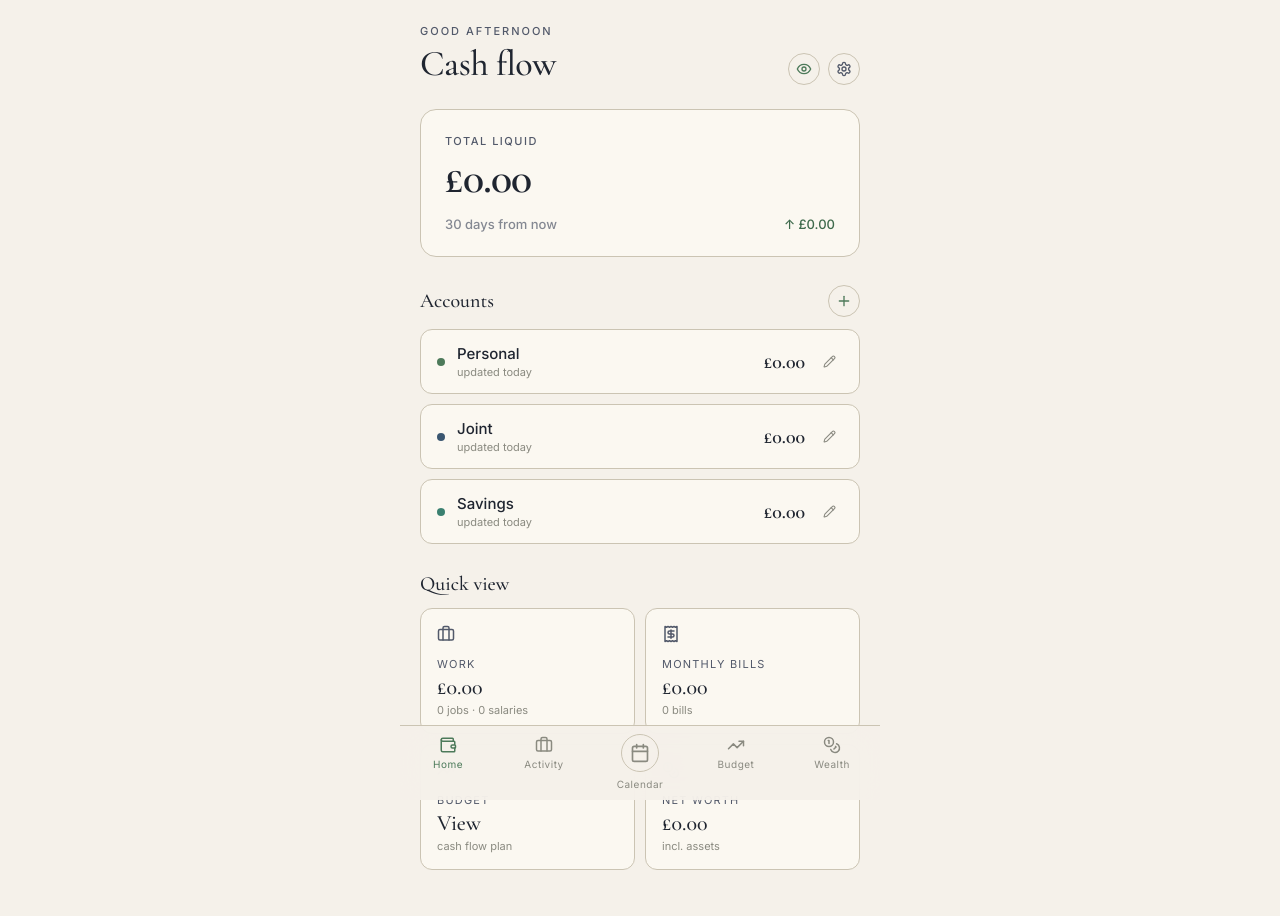
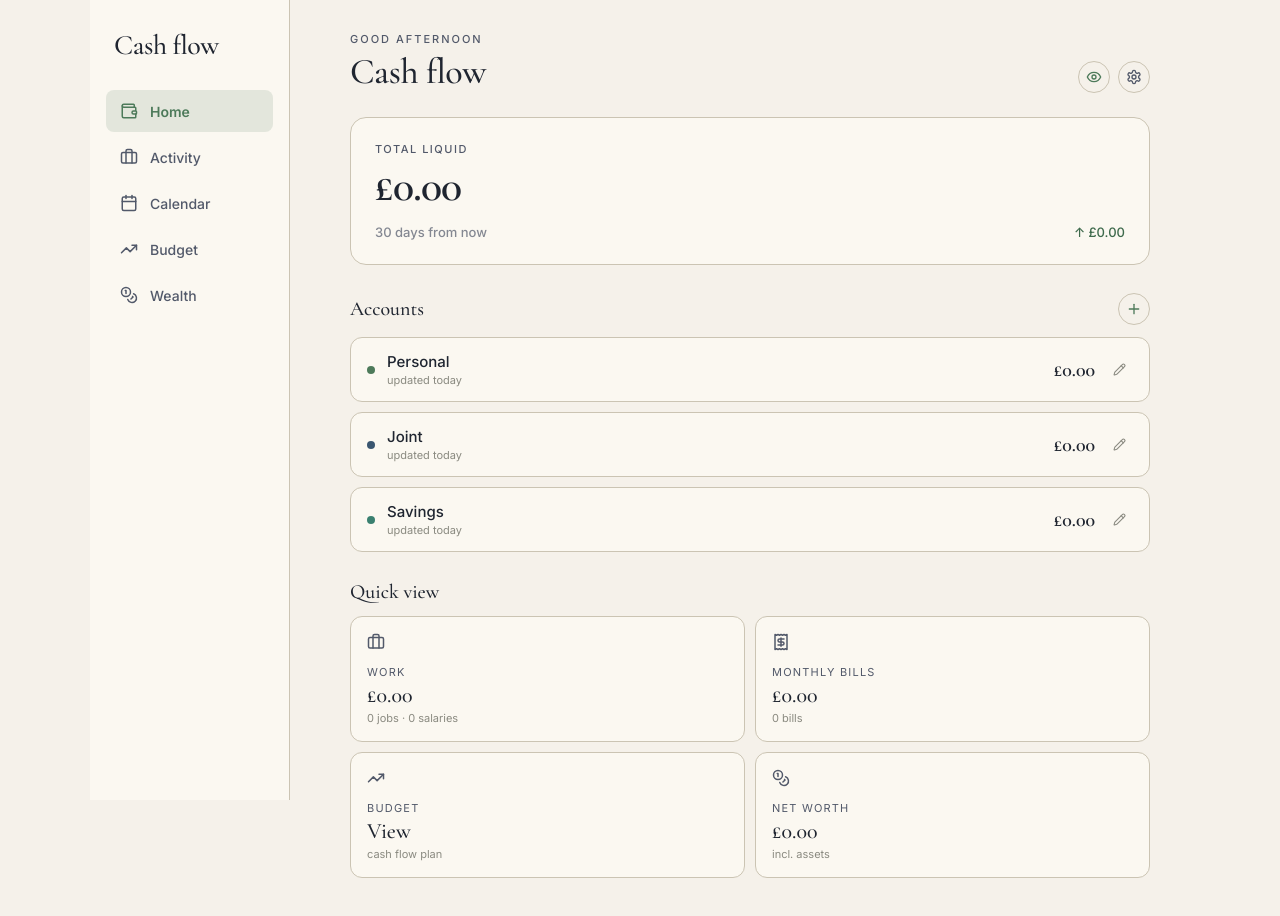
Before and after one commit to theisraelboyd-ai/cashflow, a React (Vite) app: page / in a window 1280 px wide. Shown: the top 916 px of the page. Built offline with nearby package versions, Linux system fonts and the light colour scheme.

Commit message:
v0.5 — transfer consolidation, desktop layout

```diff
--- a/src/components/CalendarPage.jsx
+++ b/src/components/CalendarPage.jsx
@@ -151,7 +151,7 @@ export function CalendarPage({ data, setModal }) {
         <LegendKey color={t.secondary} label="working" tint />
         <LegendKey color={t.income} label="income" />
         <LegendKey color={t.expense} label="bill" />
-        <LegendKey color={t.textDim} label="transfer" />
+        <LegendKey color={t.secondary} label="transfer" />
       </div>
 
       {selectedDay && (
@@ -171,10 +171,11 @@ export function CalendarPage({ data, setModal }) {
 function DayCell({ day, inMonth, isToday, isSelected, isWorking, events, onClick }) {
   const { t, privacy } = useTheme();
 
-  // Sort events: income first, then bills, then transfers
+  // Consolidate transfer pairs first, then sort
   const sortedEvents = useMemo(() => {
-    const order = { 'salary': 0, 'job': 0, 'extincome': 0, 'transfer-in': 1, 'bill': 2, 'transfer-out': 3 };
-    return [...events].sort((a, b) => (order[a.type] ?? 9) - (order[b.type] ?? 9));
+    const consolidated = consolidateTransfers(events);
+    const order = { 'salary': 0, 'job': 0, 'extincome': 0, 'transfer': 1, 'bill': 2 };
+    return [...consolidated].sort((a, b) => (order[a.type] ?? 9) - (order[b.type] ?? 9));
   }, [events]);
 
   const visiblePills = sortedEvents.slice(0, 2);
@@ -255,14 +256,22 @@ function DayCell({ day, inMonth, isToday, isSelected, isWorking, events, onClick
 }
 
 function EventPill({ ev, privacy, t }) {
-  const isIncome = ev.amount > 0 && ev.type !== 'transfer-in';
-  const isTransfer = ev.type === 'transfer-in' || ev.type === 'transfer-out';
-  const color = isIncome ? t.income : isTransfer ? t.textDim : t.expense;
-  const bg = isIncome ? t.incomeBg : isTransfer ? t.bgInset : t.expenseBg;
+  const isTransfer = ev.type === 'transfer';
+  const isIncome = !isTransfer && ev.amount > 0;
+  const color = isIncome ? t.income : isTransfer ? t.secondary : t.expense;
+  const bg = isIncome ? t.incomeBg : isTransfer ? t.secondarySoft : t.expenseBg;
 
-  // Truncate label aggressively to fit
-  const label = (ev.label || '').slice(0, 10);
-  const amountShort = fmtShort(Math.abs(ev.amount)).replace('£', '£');
+  // For transfer, label is "From → To" abbreviated
+  let label, amountShort;
+  if (isTransfer) {
+    const fromInit = (ev.fromName || '?')[0];
+    const toInit = (ev.toName || '?')[0];
+    label = `${fromInit}→${toInit}`;
+    amountShort = fmtShort(ev.amount).replace('£', '£');
+  } else {
+    label = (ev.label || '').slice(0, 10);
+    amountShort = fmtShort(Math.abs(ev.amount)).replace('£', '£');
+  }
 
   return (
     <div
@@ -300,7 +309,7 @@ function EventPill({ ev, privacy, t }) {
         }}
         className={privacy ? 'private-blur' : ''}
       >
-        {isIncome ? '+' : '−'}{amountShort}
+        {isTransfer ? '' : isIncome ? '+' : '−'}{amountShort}
       </div>
     </div>
   );
@@ -320,6 +329,45 @@ function LegendKey({ color, label, tint }) {
       {label}
     </span>
   );
+}
+
+// Consolidate transfer-out / transfer-in pairs into a single transfer row.
+// Each transfer generates two events (one per leg). When the day detail shows
+// both legs in the same list, it's confusing because the labels are written
+// from each account's perspective and the signs disagree.
+function consolidateTransfers(events) {
+  const consolidated = [];
+  const seenTransfers = new Set();
+
+  events.forEach((ev) => {
+    if (ev.type === 'transfer-out' || ev.type === 'transfer-in') {
+      if (seenTransfers.has(ev.transferId)) return;
+      seenTransfers.add(ev.transferId);
+      // Find both legs
+      const out = events.find((x) => x.transferId === ev.transferId && x.type === 'transfer-out');
+      const inEv = events.find((x) => x.transferId === ev.transferId && x.type === 'transfer-in');
+      if (!out || !inEv) {
+        // Single leg only (shouldn't happen but be safe)
+        consolidated.push(ev);
+        return;
+      }
+      // Extract account names from labels (out label is "→ X", in label is "← Y")
+      const toName = (out.label || '').replace(/^→\s*/, '');
+      const fromName = (inEv.label || '').replace(/^←\s*/, '');
+      consolidated.push({
+        type: 'transfer',
+        amount: Math.abs(out.amount),
+        fromName,
+        toName,
+        transferId: ev.transferId,
+        date: ev.date,
+      });
+    } else {
+      consolidated.push(ev);
+    }
+  });
+
+  return consolidated;
 }
 
 function DayDetail({ day, events, isWorking, workingJobs, setModal }) {
@@ -410,7 +458,45 @@ function DayDetail({ day, events, isWorking, workingJobs, setModal }) {
           <div style={{ fontSize: 10, color: t.textDim, textTransform: 'uppercase', letterSpacing: 1, marginBottom: 8, fontWeight: 600 }}>
             Cash flow
           </div>
-          {events.map((ev, i) => (
+          {consolidateTransfers(events).map((ev, i) => {
+            // Transfer rows get neutral styling to avoid the +/- confusion
+            if (ev.type === 'transfer') {
+              return (
+                <div
+                  key={i}
+                  style={{
+                    display: 'flex',
+                    justifyContent: 'space-between',
+                    alignItems: 'center',
+                    padding: '10px 12px',
+                    marginBottom: 4,
+                    background: t.secondarySoft,
+                    border: `1px solid ${t.secondary}33`,
+                    borderRadius: 6,
+                  }}
+                >
+                  <span style={{ color: t.text, fontSize: 14, fontWeight: 500, display: 'flex', alignItems: 'center', gap: 6 }}>
+                    <span style={{ color: t.secondary, fontSize: 11, textTransform: 'uppercase', letterSpacing: 0.5, fontWeight: 600 }}>
+                      transfer
+                    </span>
+                    {ev.fromName} → {ev.toName}
+                  </span>
+                  <span
+                    style={{
+                      fontFamily: "'Cormorant Garamond', serif",
+                      fontWeight: t.weightAmount,
+                      fontSize: 16,
+                      color: t.secondary,
+                    }}
+                    className={privacy ? 'private-blur' : ''}
+                  >
+                    {fmt(ev.amount)}
+                  </span>
+                </div>
+              );
+            }
+            // Normal event row
+            return (
               <div
                 key={i}
                 style={{
@@ -420,6 +506,7 @@ function DayDetail({ day, events, isWorking, workingJobs, setModal }) {
                   padding: '10px 12px',
                   marginBottom: 4,
                   background: ev.amount > 0 ? t.incomeBg : t.expenseBg,
+                  border: `1px solid ${ev.amount > 0 ? t.income : t.expense}33`,
                   borderRadius: 6,
                 }}
               >
@@ -431,7 +518,8 @@ function DayDetail({ day, events, isWorking, workingJobs, setModal }) {
                   size={16}
                 />
               </div>
-          ))}
+            );
+          })}
         </div>
       )}
     </div>
--- a/src/components/Modal.jsx
+++ b/src/components/Modal.jsx
@@ -8,12 +8,12 @@ import { ModalHeader, Field, Seg, OwnerSelector } from './atoms.jsx';
 import { exportData, importDataFromFile, defaultData } from '../hooks/useStoredData.js';
 
 export function Modal({ modal, setModal, data, update, setData }) {
-  const { styles } = useTheme();
+  const { styles, isDesktop } = useTheme();
   const close = () => setModal(null);
   return (
     <div style={styles.modalOverlay} onClick={close}>
       <div style={styles.modalSheet} onClick={(e) => e.stopPropagation()}>
-        <div style={styles.modalHandle} />
+        {!isDesktop && <div style={styles.modalHandle} />}
         {modal.type === 'account' && <AccountForm item={modal.payload} data={data} update={update} close={close} />}
         {modal.type === 'reconcile' && <ReconcileForm acc={modal.payload} data={data} update={update} close={close} setModal={setModal} />}
         {modal.type === 'job' && <JobForm item={modal.payload} data={data} update={update} close={close} />}
--- a/src/components/Nav.jsx
+++ b/src/components/Nav.jsx
@@ -3,14 +3,66 @@ import { Wallet, Briefcase, Calendar as CalIcon, TrendingUp, Coins } from 'lucid
 import { useTheme } from '../lib/ThemeContext.jsx';
 
 export function Nav({ page, setPage }) {
-  const { styles, t } = useTheme();
+  const { styles, t, isDesktop } = useTheme();
   const items = [
-    { id: 'home', label: 'Home', icon: <Wallet size={18} /> },
-    { id: 'activity', label: 'Activity', icon: <Briefcase size={18} /> },
-    { id: 'calendar', label: 'Calendar', icon: <CalIcon size={20} />, center: true },
-    { id: 'budget', label: 'Budget', icon: <TrendingUp size={18} /> },
-    { id: 'wealth', label: 'Wealth', icon: <Coins size={18} /> },
+    { id: 'home', label: 'Home', icon: <Wallet size={isDesktop ? 18 : 18} /> },
+    { id: 'activity', label: 'Activity', icon: <Briefcase size={isDesktop ? 18 : 18} /> },
+    { id: 'calendar', label: 'Calendar', icon: <CalIcon size={isDesktop ? 18 : 20} />, center: !isDesktop },
+    { id: 'budget', label: 'Budget', icon: <TrendingUp size={isDesktop ? 18 : 18} /> },
+    { id: 'wealth', label: 'Wealth', icon: <Coins size={isDesktop ? 18 : 18} /> },
   ];
+
+  if (isDesktop) {
+    return (
+      <div style={styles.nav}>
+        <div
+          style={{
+            fontFamily: "'Cormorant Garamond', serif",
+            fontSize: 28,
+            fontWeight: 500,
+            color: t.text,
+            padding: '4px 8px 24px',
+            letterSpacing: -0.5,
+          }}
+        >
+          Cash flow
+        </div>
+        {items.map((it) => {
+          const active = page === it.id;
+          return (
+            <div
+              key={it.id}
+              onClick={() => setPage(it.id)}
+              style={{
+                display: 'flex',
+                alignItems: 'center',
+                gap: 12,
+                padding: '12px 14px',
+                borderRadius: 8,
+                color: active ? t.accent : t.textDim,
+                background: active ? t.accentSoft : 'transparent',
+                cursor: 'pointer',
+                transition: 'all 0.15s',
+                fontSize: 14,
+                fontWeight: active ? 600 : 500,
+              }}
+              onMouseEnter={(e) => {
+                if (!active) e.currentTarget.style.background = t.bgInset;
+              }}
+              onMouseLeave={(e) => {
+                if (!active) e.currentTarget.style.background = 'transparent';
+              }}
+            >
+              {it.icon}
+              <span>{it.label}</span>
+            </div>
+          );
+        })}
+      </div>
+    );
+  }
+
+  // Mobile: bottom nav
   return (
     <div style={styles.nav}>
       {items.map((it) => {
--- /dev/null
+++ b/src/hooks/useMediaQuery.js
@@ -0,0 +1,26 @@
+import { useState, useEffect } from 'react';
+
+export function useMediaQuery(query) {
+  const [matches, setMatches] = useState(() => {
+    if (typeof window === 'undefined' || !window.matchMedia) return false;
+    return window.matchMedia(query).matches;
+  });
+
+  useEffect(() => {
+    if (typeof window === 'undefined' || !window.matchMedia) return;
+    const mq = window.matchMedia(query);
+    const handler = () => setMatches(mq.matches);
+    handler();
+    if (mq.addEventListener) mq.addEventListener('change', handler);
+    else mq.addListener(handler);
+    return () => {
+      if (mq.removeEventListener) mq.removeEventListener('change', handler);
+      else mq.removeListener(handler);
+    };
+  }, [query]);
+
+  return matches;
+}
+
+export const useIsDesktop = () => useMediaQuery('(min-width: 900px)');
+export const useIsWide = () => useMediaQuery('(min-width: 1200px)');
--- a/src/lib/ThemeContext.jsx
+++ b/src/lib/ThemeContext.jsx
@@ -1,12 +1,14 @@
 import React, { createContext, useContext, useState, useEffect, useMemo } from 'react';
 import { themes, loadSettings, saveSettings, resolveTheme } from './theme.js';
 import { buildStyles } from './styles.js';
+import { useIsDesktop } from '../hooks/useMediaQuery.js';
 
 const ThemeContext = createContext(null);
 
 export function ThemeProvider({ children }) {
   const [settings, setSettings] = useState(() => loadSettings());
   const [systemDark, setSystemDark] = useState(true);
+  const isDesktop = useIsDesktop();
 
   useEffect(() => {
     if (typeof window === 'undefined' || !window.matchMedia) return;
@@ -24,7 +26,7 @@ export function ThemeProvider({ children }) {
   const themeName = resolveTheme(settings.theme);
   const t = themes[themeName];
   const textScale = settings.textScale || 1;
-  const styles = useMemo(() => buildStyles(t, textScale), [themeName, textScale]);
+  const styles = useMemo(() => buildStyles(t, textScale, isDesktop), [themeName, textScale, isDesktop]);
 
   useEffect(() => {
     document.body.style.background = t.bg;
@@ -47,6 +49,7 @@ export function ThemeProvider({ children }) {
     themeName,
     settings,
     textScale,
+    isDesktop,
     updateSettings,
     privacy: !!settings.privacy,
     togglePrivacy: () => updateSettings({ privacy: !settings.privacy }),
```
Also changed, not shown: src/lib/styles.js. Lines whose indentation alone changed are shown as unchanged.
